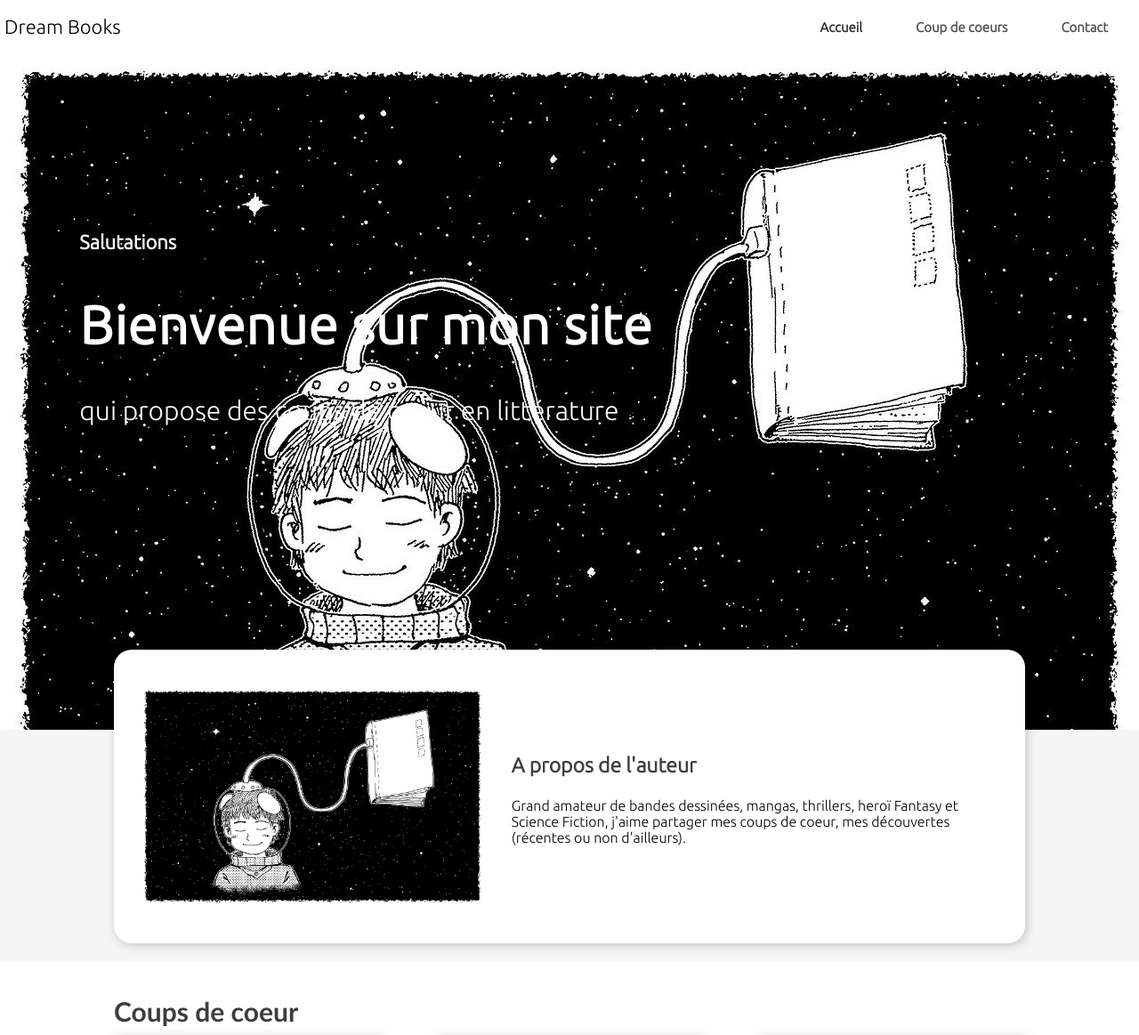
After one commit to YannRaulet/checkpoint4, a Symfony app: template templates/book/index.html.twig in a window 1280 px wide. The commit adds this page. Shown: the top 1163 px of the page at 89% size. Run offline with Twig, Linux system fonts and the light colour scheme; the template is opened without the code that fills it, so the values that code supplies are empty; some libraries are stand-ins or nearby versions.

Commit message:
front pages

```diff
--- a/templates/base.html.twig
+++ b/templates/base.html.twig
@@ -1,13 +1,35 @@
+{# This is the base that all other views will extend #}
+
 <!DOCTYPE html>
 <html>
     <head>
         <meta charset="UTF-8">
-        <title>{% block title %}Welcome!{% endblock %}</title>
+        <title>{% block title %}Dream Books{% endblock %}</title>
+        <meta name="viewport" content="width=device-width, initial-scale=1, shrink-to-fit=no">
+        <link rel="stylesheet" href="{{ asset('assets/css/index.css') }}">
+        <link rel="stylesheet" href="{{ asset('assets/css/font-layout.css') }}">
+        <link rel="stylesheet" href="{{ asset('assets/css/book-details.css') }}">
+
+        <link href="https://fonts.googleapis.com/css2?family=Ubuntu:wght@300&display=swap" rel="stylesheet">
+
         {% block stylesheets %}{% endblock %}
 
         {% block javascripts %}{% endblock %}
     </head>
     <body>
-        {% block body %}{% endblock %}
+        <header>
+        {% block navbar %}
+        {% endblock %}
+        </header>
+
+        <main>
+        {% block body %}
+        {% endblock %}
+        </main>
+
+        <footer>
+        {% block footer %}
+        {% endblock %}
+        </footer>
     </body>
 </html>
--- /dev/null
+++ b/templates/book/book_layout.html.twig
@@ -0,0 +1,18 @@
+{% extends 'base.html.twig' %}
+
+{% block navbar %}
+    <nav>
+        <a href="{{path('book_index')}}" class="logo">Dream Books</a>
+        <ul>
+            <li><a href="{{path('book_index')}}" class="active">Accueil</a></li>
+            <li><a href="{{path('book_details')}}">Coup de coeurs</a></li>
+            <li><a href="#">Contact</a></li>
+        </ul>
+    </nav>
+{% endblock %}
+
+{% block footer %}
+    <footer>
+        <p class="copyright">Copyright by Yann Raulet</p>
+    </footer>
+{% endblock %}
--- /dev/null
+++ b/templates/book/index.html.twig
@@ -0,0 +1,46 @@
+{# This is the home page #}
+
+{% extends 'book/book_layout.html.twig' %}
+
+{% block body %}
+   <section class="img-background">
+        <div class="text-container">
+            <p>Salutations</p>
+            <p>Bienvenue sur mon site</p>
+            <p>qui propose des coups de coeur en littérature</p>
+        </div>
+   </section>
+
+   <section>
+      <div class="about-author">
+         <img class="fairy-picture" src="{{ asset('assets/images/fairy.jpg') }}" alt="fairy-picture">
+         <div class="about-text">
+               <p>A propos de l'auteur</p>
+               <p> Grand amateur de bandes dessinées, mangas, thrillers, heroï Fantasy et Science Fiction,
+               j'aime partager mes coups de coeur, mes découvertes (récentes ou non d'ailleurs).
+               </p>
+         </div>
+      </div>
+   </section>
+
+   <section>
+      <div class="presentation">
+         <p class="presentation-text">Coups de coeur</p>
+         <div class="box-container">
+               <div class="box-1">
+                  <p class="details">Ife frf ref erg er ft  ref e fre fe</p>
+                  <button>read more</button>
+               </div>
+               <div class="box-2">
+                  <p class="details">Ife frf ref erg er ft  ref e fre fe</p>
+                  <button>read more</button>
+               </div>
+               <div class="box-3">
+                  <p class="details">Ife frf ref erg er ft  ref e fre fe</p>
+                  <button>read more</button>
+               </div>
+         </div>
+      </div>
+   </section>
+
+{% endblock %}
```
Also changed, not shown: src/Controller/BookController.php (added, +32 -0 lines), templates/book/book_details.html.twig (added, +21 -0 lines), public/assets/css/book-details.css (added), public/assets/css/font-layout.css (added), public/assets/css/index.css (added), public/assets/images/fairy.jpg (added), public/assets/images/oldboy.jpg (added).
